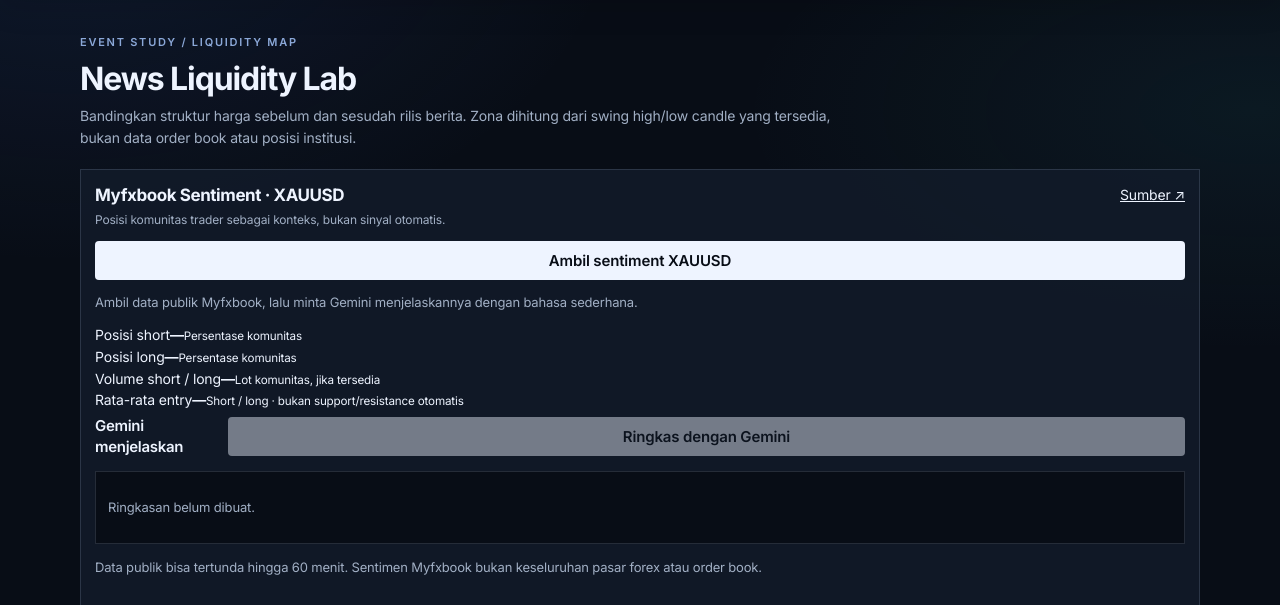
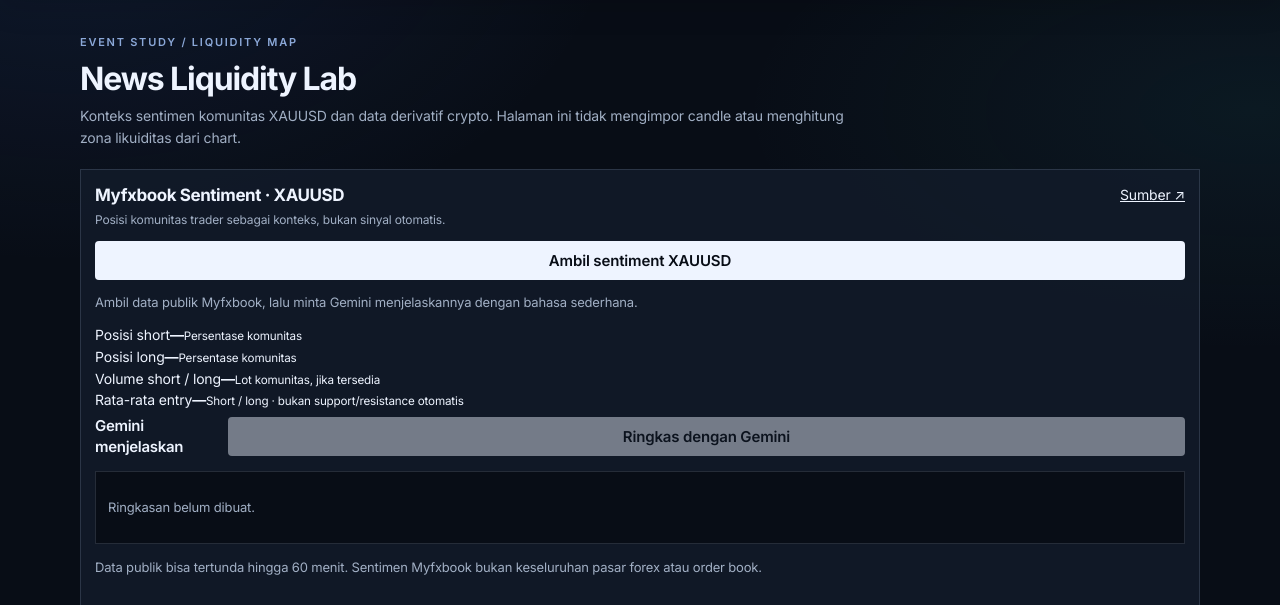
Before and after one commit to librazelle/Trade-Journal, a FastAPI app: page /news-liquidity in a window 1280 px wide. Shown: the part 98-703 px from the top of the page. Run offline with FastAPI, Linux system fonts and the light colour scheme; some libraries are stand-ins or nearby versions.

Commit message:
Clarify News Liquidity scope and bust static cache

```diff
--- a/app/templates/news_liquidity.html
+++ b/app/templates/news_liquidity.html
@@ -1,11 +1,11 @@
 {% extends "base.html" %}
 {% block title %}News Liquidity Lab · trade-lens{% endblock %}
-{% block page_scripts %}<script src="/static/news-liquidity.js?v=5" defer></script>{% endblock %}
+{% block page_scripts %}<script src="/static/news-liquidity.js?v=6" defer></script>{% endblock %}
 {% block content %}
 <section class="nl-page">
   <p class="nl-kicker">EVENT STUDY / LIQUIDITY MAP</p>
   <h1>News Liquidity Lab</h1>
-  <p class="nl-intro">Bandingkan struktur harga sebelum dan sesudah rilis berita. Zona dihitung dari swing high/low candle yang tersedia, bukan data order book atau posisi institusi.</p>
+  <p class="nl-intro">Konteks sentimen komunitas XAUUSD dan data derivatif crypto. Halaman ini tidak mengimpor candle atau menghitung zona likuiditas dari chart.</p>
   <section class="nl-panel nl-sentiment-panel" id="nl-myfxbook">
     <div class="nl-panel-head"><div><h2>Myfxbook Sentiment · XAUUSD</h2><p>Posisi komunitas trader sebagai konteks, bukan sinyal otomatis.</p></div><a href="https://www.myfxbook.com/community/outlook/XAUUSD" target="_blank" rel="noopener noreferrer">Sumber ↗</a></div>
     <button type="button" id="nl-mf-load">Ambil sentiment XAUUSD</button>
```
